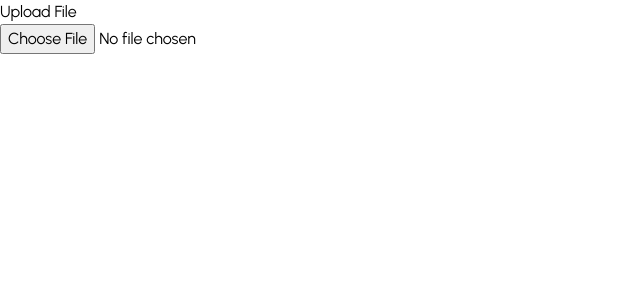
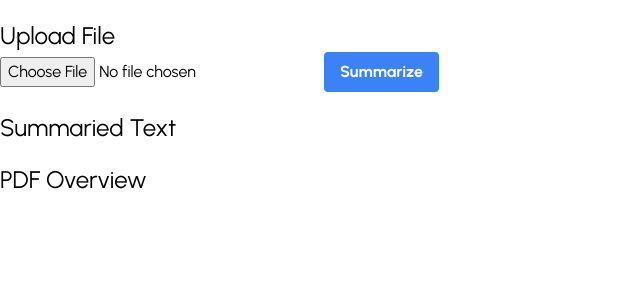
Before and after one commit to imhiyper/Code-Devils-Research-Paper-Summarizer, a Next.js app: page /upload in a window 1280 px wide. Shown: the top 300 px of the page, without its empty margins (0-640 px from the left). Built offline with nearby package versions, Linux system fonts and the light colour scheme.

Commit message:
feat: summarize the extracted text from the pdf

```diff
--- a/src/app/api/pdf/route.ts
+++ b/src/app/api/pdf/route.ts
@@ -27,11 +27,11 @@ export async function POST(req: Request) {
     ],
   });
 
+  let summarizedText = '';
   for await (const chunk of completion) {
-    console.log(chunk.choices[0].delta.content);
+    summarizedText += chunk.choices[0].delta.content;
   };
 
-  // const stream = OpenAIStream(response)
-
-  // return new StreamingTextResponse(stream)
+  // Send back a response with the summarized text
+  return new Response(summarizedText, { status: 200 });
 }
--- a/src/app/upload/page.tsx
+++ b/src/app/upload/page.tsx
@@ -1,12 +1,13 @@
-"use client"
+"use client";
 
-import React, { useState } from 'react';
-import { pdfjs } from 'react-pdf';
+import React, { useState } from "react";
+import { pdfjs } from "react-pdf";
 
-pdfjs.GlobalWorkerOptions.workerSrc = `https://cdnjs.cloudflare.com/ajax/libs/pdf.js/${pdfjs.version}/pdf.worker.min.js`
+pdfjs.GlobalWorkerOptions.workerSrc = `https://cdnjs.cloudflare.com/ajax/libs/pdf.js/${pdfjs.version}/pdf.worker.min.js`;
 
 export default function UploadFile() {
   const [pdfText, setPDFText] = useState("");
+  const [summarizedText, setSummerizedText] = useState("");
 
   const handleFileUpload = async (event: { target: any }) => {
     console.log(event.target.files[0]);
@@ -19,12 +20,14 @@ export default function UploadFile() {
       const numPages = pdf.numPages;
 
       // TODO: This is currently set to setting the text as a string
-      let extractedText = '';
+      let extractedText = "";
 
       for (let i = 1; i <= numPages; i++) {
         const page = await pdf.getPage(i);
         const textContent = await page.getTextContent();
-        const pageText = textContent.items.map((item: any) => item.str).join(' ');
+        const pageText = textContent.items
+          .map((item: any) => item.str)
+          .join(" ");
         extractedText += pageText;
       }
 
@@ -36,16 +39,59 @@ export default function UploadFile() {
     reader.readAsArrayBuffer(file);
   };
 
+  const handleSummarizeButtonPress = async () => {
+    try {
+      const response = await fetch("/api/pdf", {
+        method: "POST",
+        headers: {
+          "Content-Type": "text/plain",
+        },
+        body: pdfText,
+      });
+      if (response.ok) {
+        // Handle successful response
+        setSummerizedText(await response.text());
+        console.log("successfully");
+      } else {
+        // Handle error response
+        console.error("failed");
+      }
+    } catch (error) {
+      // Handle network error
+      console.error("Network error occurred", error);
+    }
+  };
+
   return (
     <div>
-      <h1>Upload File</h1>
-      <input type="file" id="pdf" onChange={(event: React.ChangeEvent<HTMLInputElement>) => {
-        const files = Array.from(event.target.files || []);
-        handleFileUpload({ target: { files } });
-      }
-      }
-      />
-      <p>{pdfText}</p>
+      <div className="container my-5">
+        <h1 className="text-2xl">Upload File</h1>
+        <input
+          type="file"
+          id="pdf"
+          onChange={(event: React.ChangeEvent<HTMLInputElement>) => {
+            const files = Array.from(event.target.files || []);
+            handleFileUpload({ target: { files } });
+          }}
+        />
+        <button
+          className="bg-blue-500 hover:bg-blue-700 text-white font-bold py-2 px-4 rounded"
+          id="summarize"
+          onClick={handleSummarizeButtonPress}
+        >
+          Summarize
+        </button>
+      </div>
+
+      <div className="container my-5">
+        <h1 className="text-2xl">Summaried Text</h1>
+        <p>{summarizedText}</p>
+      </div>
+
+      <div className="container my-5">
+        <h1 className="text-2xl">PDF Overview</h1>
+        <p>{pdfText}</p>
+      </div>
     </div>
-  )
+  );
 }
```
